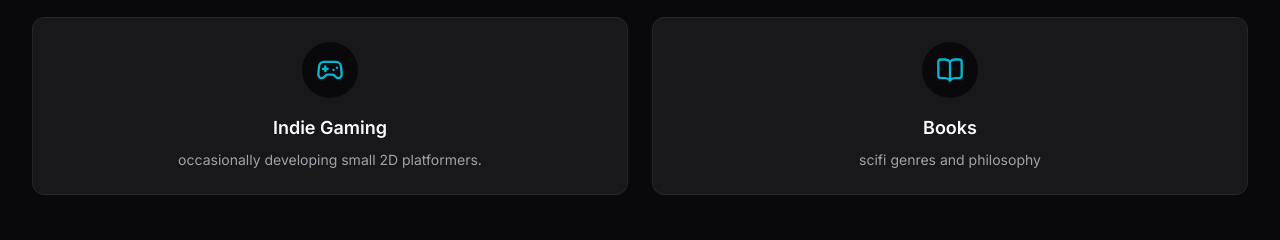
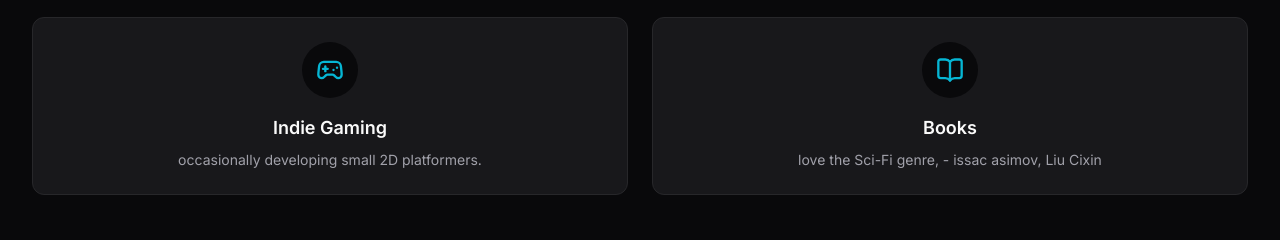
Before and after one commit to cyan-ide7/read.me, a Next.js app: page /read.me/ in a window 1280 px wide. Shown: the part 3855-4095 px from the top of the page. Built offline with nearby package versions, Linux system fonts and the light colour scheme.

Commit message:
Update Books hobby description with specific authors

```diff
--- a/src/components/HobbiesSection.tsx
+++ b/src/components/HobbiesSection.tsx
@@ -21,7 +21,7 @@ const hobbies = [
   },
   {
     name: "Books",
-    description: "scifi genres and philosophy",
+    description: "love the Sci-Fi genre, - issac asimov, Liu Cixin",
     icon: BookOpen,
   },
 ];
```
